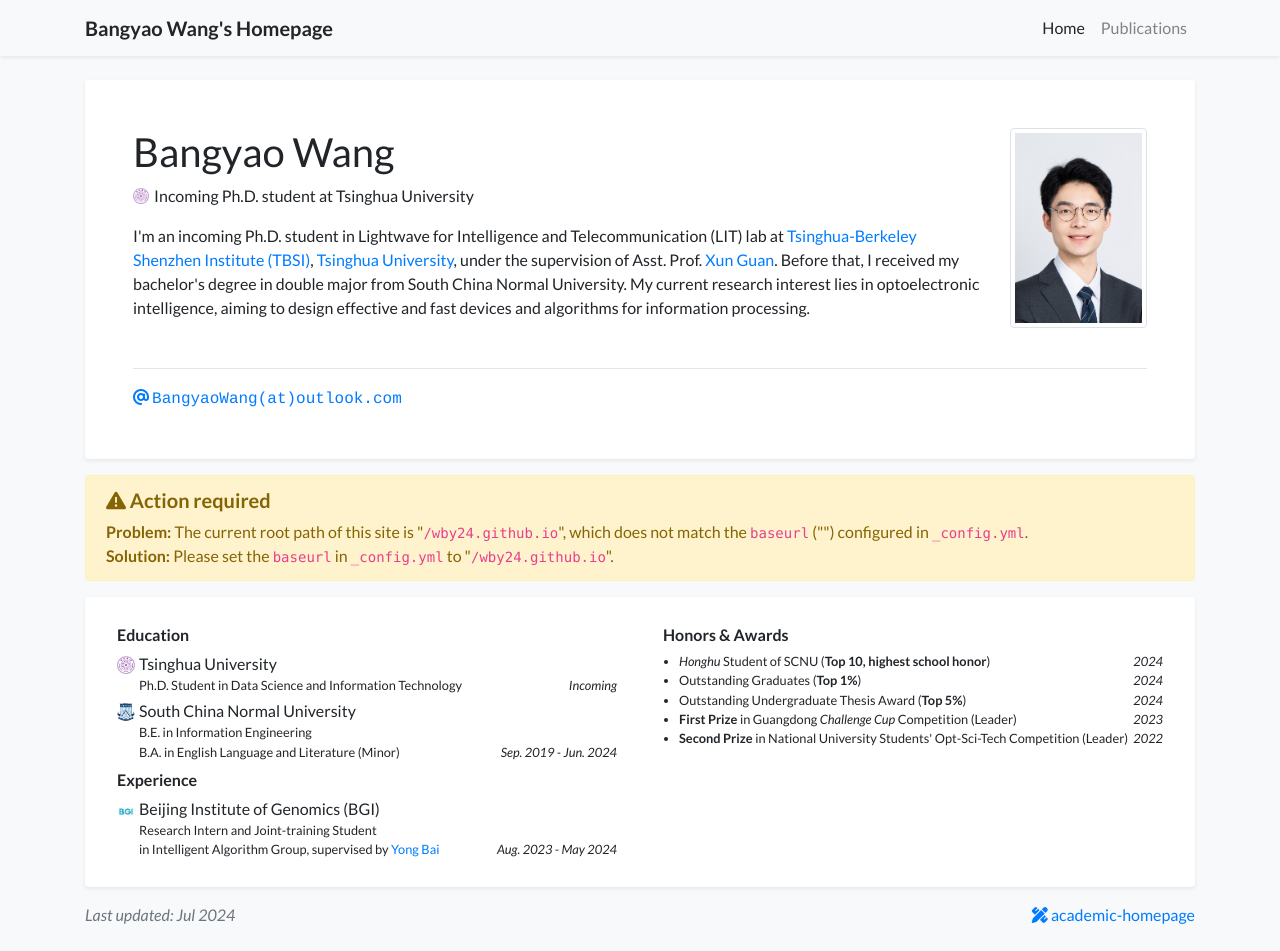
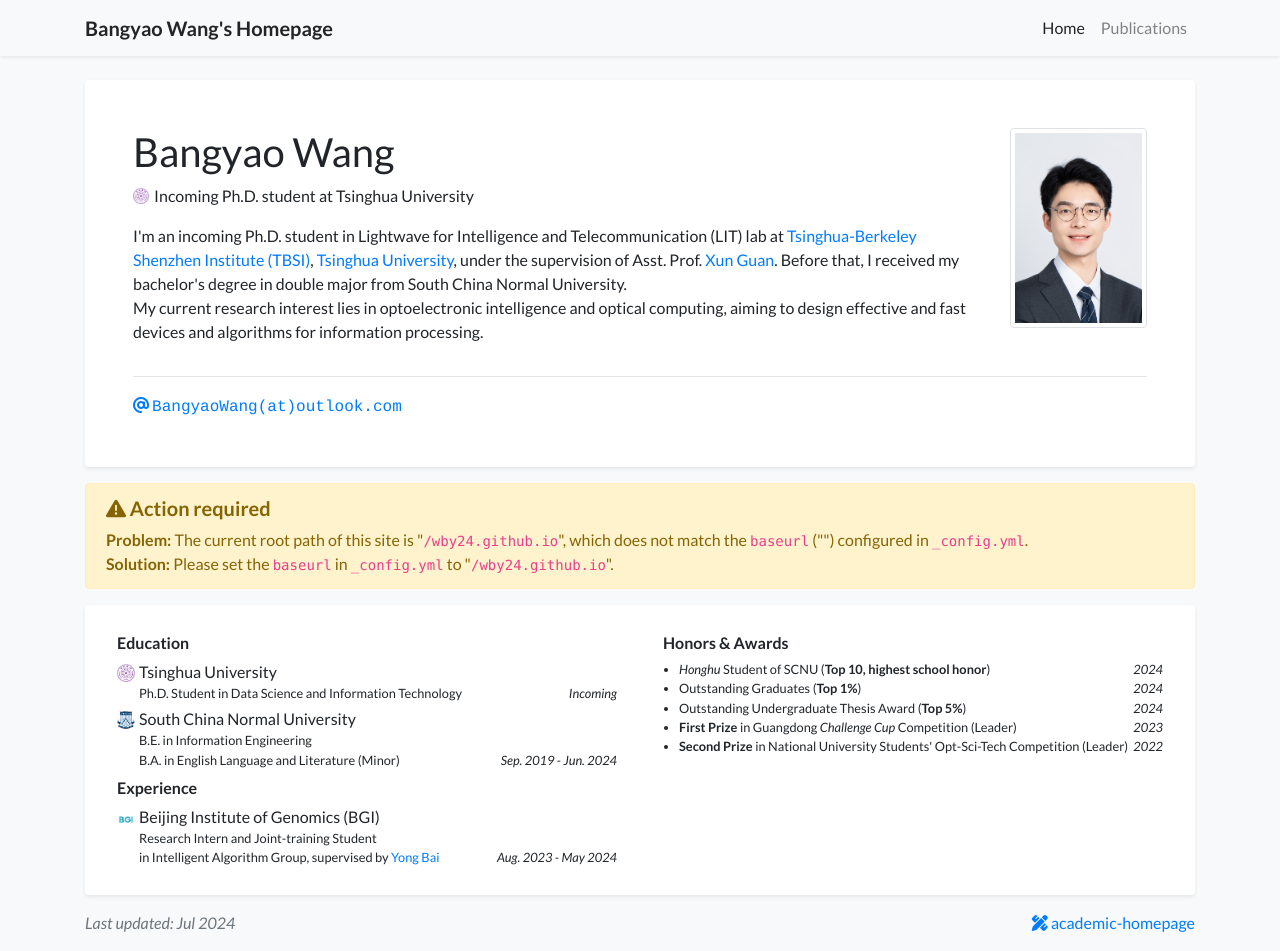
Before and after one commit to wby24/wby24.github.io, a Jekyll site: the page built from index.html, in a window 1280 px wide and 951 px high. Built offline with Jekyll 4.4.1, drawn with Linux system fonts in a browser that asks for light colours; a style sheet for code colours, icons or effects is not loaded.

Commit message:
Update profile.yml

```diff
--- a/_data/profile.yml
+++ b/_data/profile.yml
@@ -21,7 +21,8 @@
 short_bio: >-
   I'm an incoming Ph.D. student in Lightwave for Intelligence and Telecommunication (LIT) lab at <a href="https://www.tbsi.edu.cn/" target="_blank">Tsinghua-Berkeley Shenzhen Institute (TBSI)</a>,
   <a href="https://www.tsinghua.edu.cn/en/" target="_blank">Tsinghua University</a>, under the supervision of Asst. Prof. <a href="https://xunguan.github.io/" target="_blank">Xun Guan</a>.
-  Before that, I received my bachelor's degree in double major from South China Normal University. My current research interest lies in optoelectronic intelligence, aiming to design effective
+  Before that, I received my bachelor's degree in double major from South China Normal University.<br>
+  My current research interest lies in optoelectronic intelligence and optical computing, aiming to design effective
   and fast devices and algorithms for information processing.
 
 portrait_url: /assets/images/photo/portrait.jpg
```
